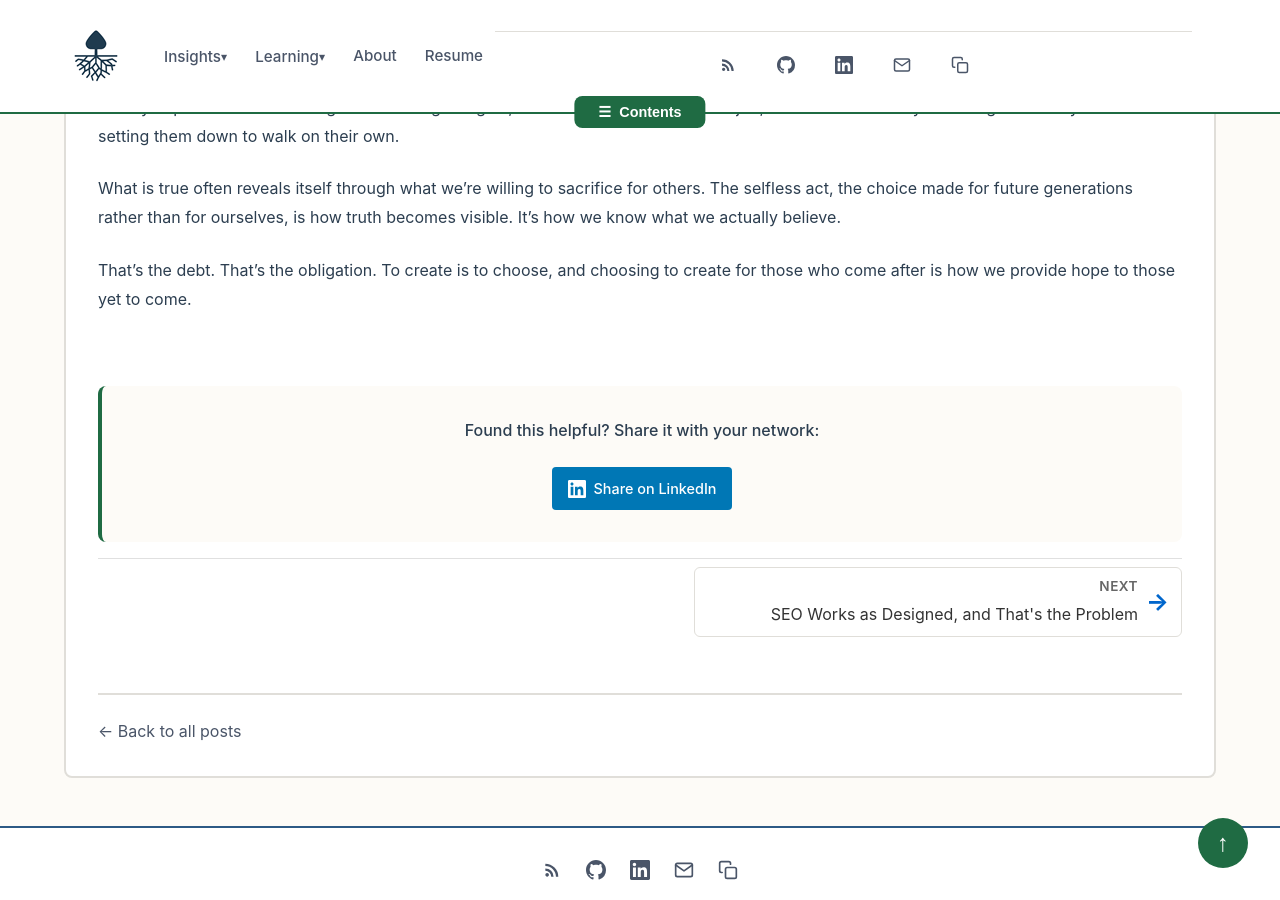
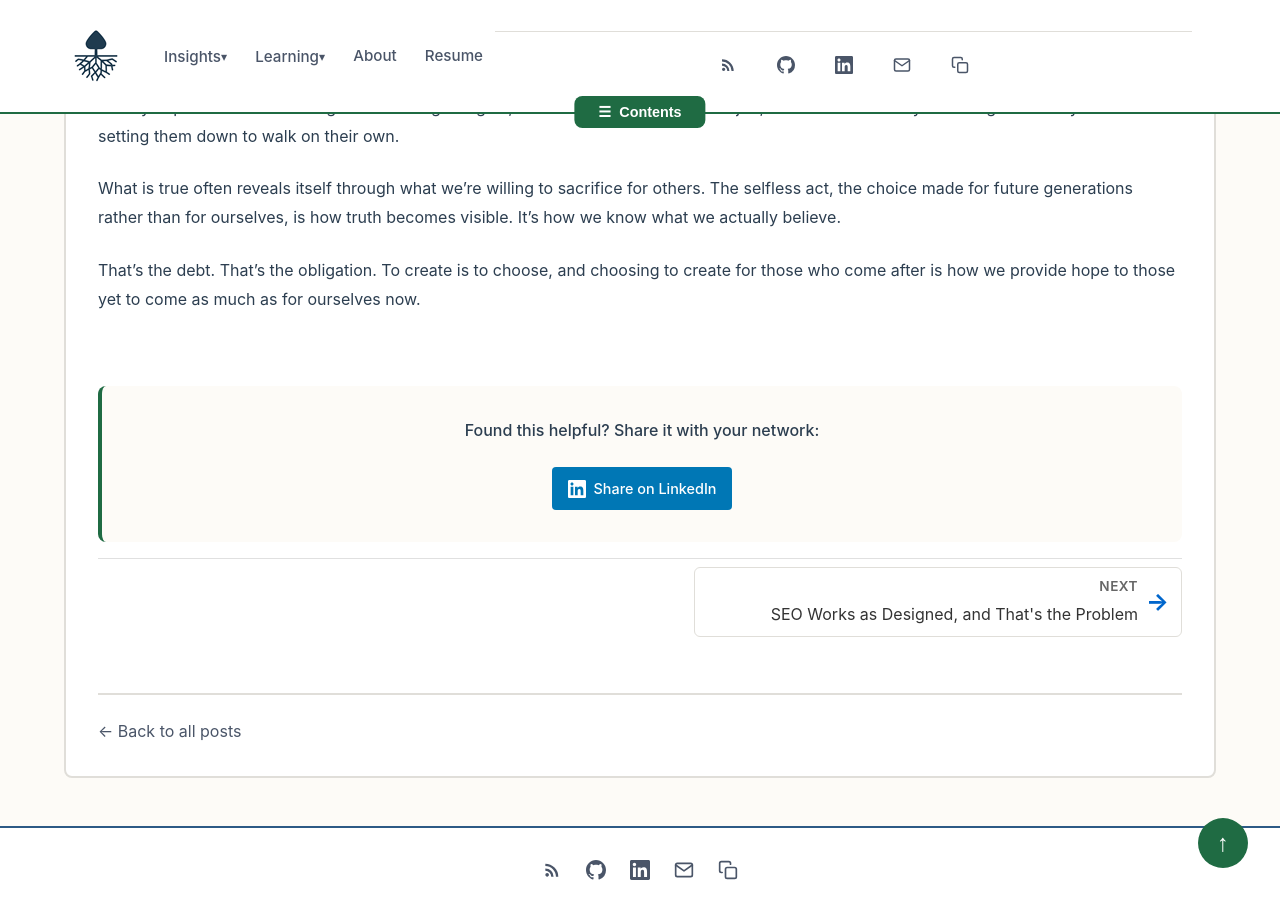
Before and after one commit to stevenstuartm/stevenstuartm.github.io, a Jekyll site: the page built from _posts/2025-12-24-to-create-is-to-choose.md, in a window 1280 px wide and 900 px high, scrolled down 5452 px. Built offline with Jekyll 4.4.1, drawn with Linux system fonts in a browser that asks for light colours.

Commit message:
blah blah blah

```diff
--- a/_posts/2025-12-24-to-create-is-to-choose.md
+++ b/_posts/2025-12-24-to-create-is-to-choose.md
@@ -123,4 +123,4 @@ Then you pass it on. The next generation begins again, not from zero if you did
 
 What is true often reveals itself through what we're willing to sacrifice for others. The selfless act, the choice made for future generations rather than for ourselves, is how truth becomes visible. It's how we know what we actually believe.
 
-That's the debt. That's the obligation. To create is to choose, and choosing to create for those who come after is how we provide hope to those yet to come.
+That's the debt. That's the obligation. To create is to choose, and choosing to create for those who come after is how we provide hope to those yet to come as much as for ourselves now.
```
